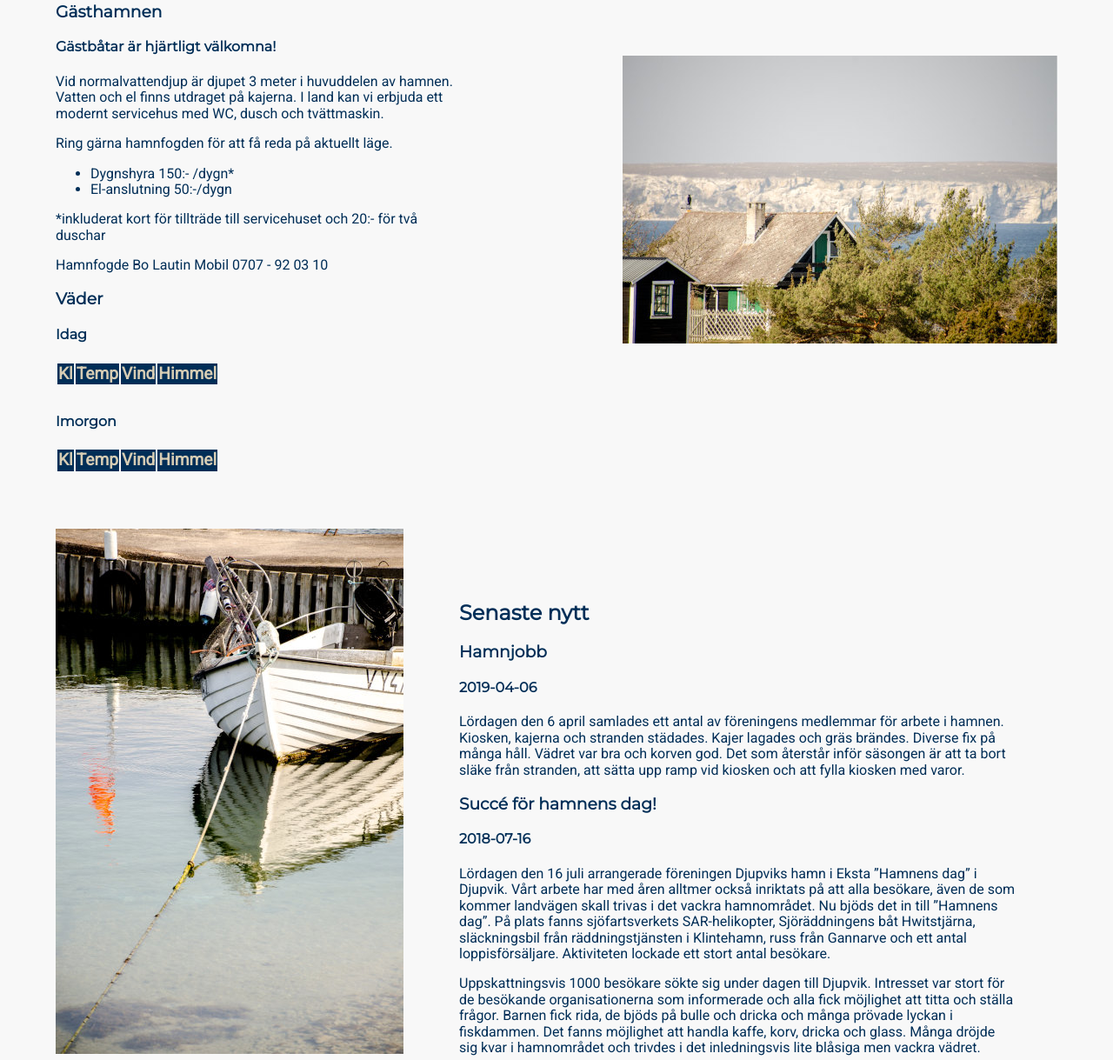
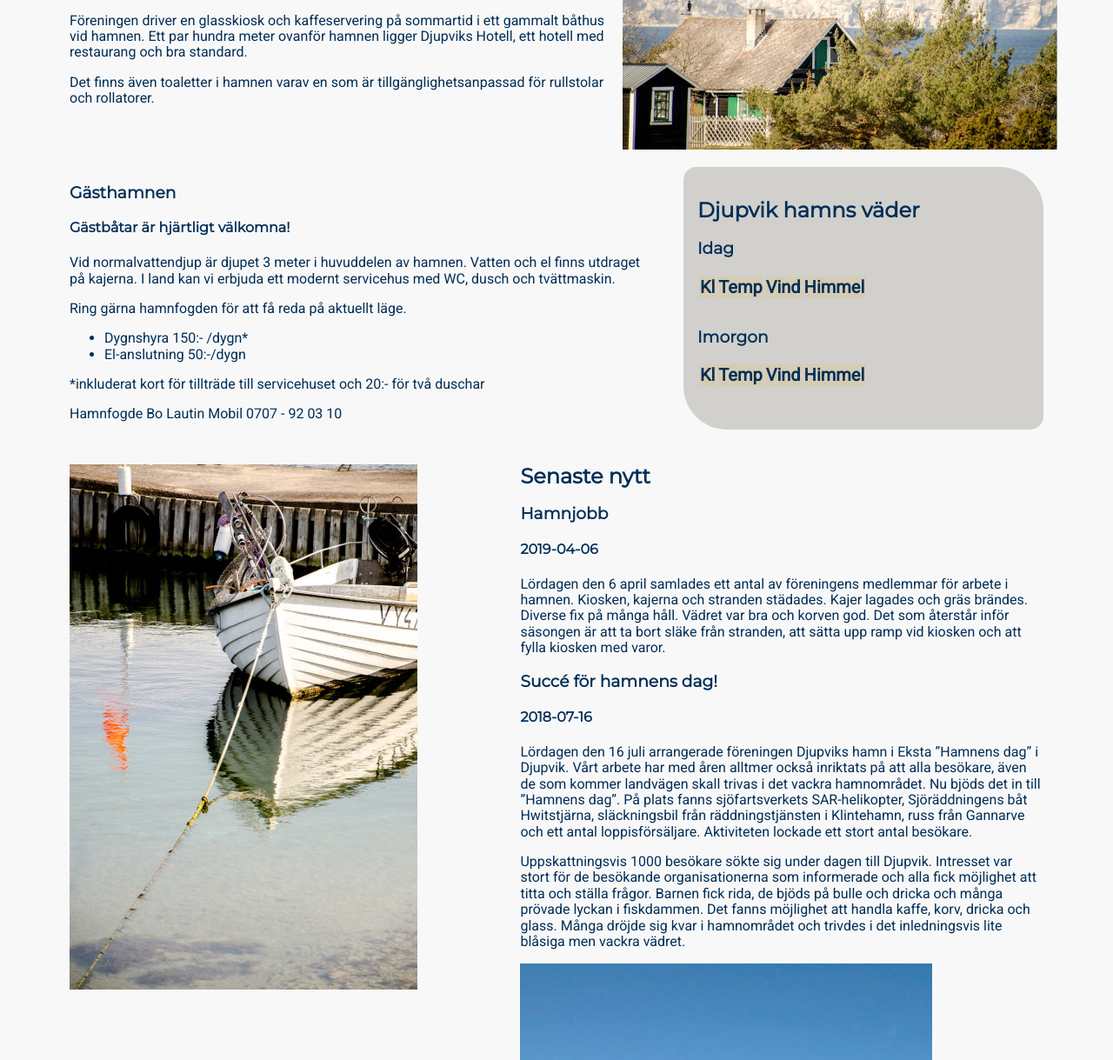
Before and after one commit to tomtensfari/DjupviksHamn, a plain HTML site: page index.html in a window 1280 px wide. Shown: the part 763-1982 px from the top of the page at 87% size. Drawn offline with Linux system fonts and the light colour scheme; no server answers.

Commit message:
flexbox ändringar i layout

```diff
--- a/css/style.css
+++ b/css/style.css
@@ -75,7 +75,6 @@ html {
     max-width: 100%;
 }
 
-
 /*Alla tabeller*/
 table {
   margin-bottom: 2rem;
@@ -91,8 +90,6 @@ table tr:nth-child(even) {
 table tr:nth-child(odd) {
   background-color: #fff;
 }
-
-
 
 /*Namnförklaringstabellen*/
 #names th {
@@ -312,7 +309,79 @@ section a:visited {
     }
   }
   @media screen and (min-width: 1024px){
-    #members_article {
+   /*Alla sidor*/
+    .flexcontainer{
+      display: flex;
+      flex-flow: row;
+      flex-wrap: wrap;
+      justify-content:space-between;
+    }
+    .flexcontainer article {
+      flex: 1 0 40%;
+      margin: 1rem;
+    }
+    .full_width_header{
+      flex: 0 1 100%;
+      margin: 1rem;
+    }
+    /*Index page*/
+    #timmerstuga {
+    margin-top:5rem
+    }
+    #guest_harbor_info{
+      flex-grow: 3;
+    }
+    #smhi{
+      margin: 1rem;
+      flex-grow: 2;
+    }
+    #bathamn {
+      margin: 1rem;
+      flex-grow: 1;
+    }
+    #news {
+      flex: 1 0 40%;
+      flex-grow: 2;
+    }
+    /*Turismål*/
+    #strand, #skapp, #natur{
+      margin:3rem 1rem;
+    }
+    #natur{
+      margin:3rem 0.5rem;
+    }
+
+  }
+  @media screen and (min-width: 1300px){
+    #guest_harbor_info{
+      flex: 35%
+    }
+    #bathamn{
+      margin-top: 2rem;
+    }
+    #timmerstuga{
+      margin: 5rem 2rem;
+    }
+  }
+
+  @media screen and (min-width: 2000px){
+    .flexcontainer article {
+      flex: 2 0 30%;
+    }
+    #guest_harbor_info {
+      flex:3 0 20%
+    }
+    #smhi{
+      flex-grow: 2;
+    }
+    #news {
+      flex: 1 0 60%;
+
+  }
+}
+
+
+    /*#members_article {
       display: inline-block;
       padding-bottom: 10rem;
     }
@@ -412,5 +481,4 @@ section a:visited {
 
     }
   }
-
-  /*Skriv mall för 2560px också*/
+*/
--- a/css/widget.css
+++ b/css/widget.css
@@ -1,3 +1,31 @@
-#smhi-widget {
+#smhi {
+    width: 17rem;
+    background-color: #D1D0CC;
+    padding-top: 1rem;
+    padding-bottom: 1rem;
+    padding-left: 1rem;
+    height: fit-content;
+    overflow-wrap: break-word;
+    border-radius: 15px 50px;
+}
+#smhi_tabel{
+    border: 3px;
+    border-color: #002E57;
+}
+#smhi_tabel th {
+    color: #002E57;
+    background-color: #D6CCB4;
+    font-size: 125%;
+  }
+  #smhi_tabel td{
+    font-size: 115%;
+    text-align: center;
+  }
 
-}
+/*
+  FÄRGPALETTEN
+    #D6CCB4
+    #2F6A9D
+    #002E57
+    #D1D0CC ändrad till #f8f8f8
+    #00498A*/
--- a/index.html
+++ b/index.html
@@ -32,22 +32,20 @@
       </div>
 
   </div>
-
       <main>
-      <section>
-        <h2>Välkommen till Djupvik hamn!</h2>
+      <section class="flexcontainer">
+        <h2 class="full_width_header">Välkommen till Djupvik hamn!</h2>
         <article id="general_information">
           <h3>Övergripande information</h3>
           <p>Djupviks hamn ligger på Gotlands västkust nästan rakt öster om Lilla Karlsö. Hamnen är otroligt vackert belägen i anslutning till ett gammalt Gotländskt fiskeläge bestående av fiskebodar från sent 1800-tal. Husen är grupperade i tre rader, mellan dem ligger gistgarden där man torkar nät och närmast stranden ligger båthusen. Från fiskeläget har man fri utsikt mot de båda Karlsöarna.</p>
           <p>Ansvaret för hamnen och fiskeläget har Djupviks hamnförening, som är en ideell förening som aktivt verkar för att bibehålla och utveckla Djupvik som fiskehamn och som fritidsbåtshamn för de många närboende och sommarboende.</p>
           <p>Föreningen driver en glasskiosk och kaffeservering på sommartid i ett gammalt båthus vid hamnen. Ett par hundra meter ovanför hamnen ligger Djupviks Hotell, ett hotell med restaurang och bra standard.</p>
           <p>Det finns även toaletter i hamnen varav en som är tillgänglighetsanpassad för rullstolar och rollatorer.</p>
-          <picture id="timmerstuga">
+        </article>
+        <picture id="timmerstuga">
             <source srcset="images/Timmerstuga_mellan.jpg" media="(min-width:768px)" /><!--Mellan bilden-->
             <img src="images/Timmerstuga_liten.jpg" alt="Timmerstuga med berg och vatten i horisonten"/><!--Lilla bilden-->
         </picture>
-        </article>
-
 
         <article id="guest_harbor_info">
           <h3>Gästhamnen</h3>
@@ -70,11 +68,9 @@
           <source srcset="images/bathamn_mellan.jpg" media="(min-width:768px)" /><!--Mellan bilden-->
           <img src="images/bathamn_liten.jpg" alt="Vit båt liggandes i hamnen"/><!--Lilla bilden-->
         </picture>
-      </section>
 
-
-       <section id="news">
-        <h2>Senaste nytt</h2>
+       <div id="news">
+        <h2 class="full_width_header">Senaste nytt</h2>
         <article id="harbor_work">
           <h3>Hamnjobb</h3>
           <h4 class="date"><time datetime="2019-04-06">2019-04-06</time></h4>
@@ -90,9 +86,10 @@
               <source srcset="images/HamnensDag.jpg" media="(min-width:1200px)"/><!--Stora bilden-->
               <source srcset="images/HamnensDag_mellan.jpg" media="(min-width:769px)" /><!--Mellan bilden-->
               <img src="images/HamnensDag_liten.jpg" alt="Hamnens dag i djupviks hamn"/><!--Lilla bilden-->
-              <figcaption>Foto: Björn Hjernquist</figcaption>
             </picture>
+            <p class="picture_caption">Foto: Björn Hjernquist</p>
         </article>
+       </div>
        </section>
       </main>
       <footer>
--- a/js/index.js
+++ b/js/index.js
@@ -4,10 +4,10 @@ let promise = fetchWeather();
 //Skapa rubriker
 const WEATHER_SECTION = document.getElementById('smhi');
 
-var sectionHeader = document.createElement('h3');
-sectionHeader.innerHTML = "Väder";
+var sectionHeader = document.createElement('h2');
+sectionHeader.innerHTML = "Djupvik hamns väder";
 
-var sectionSubHeader = document.createElement('h4');
+var sectionSubHeader = document.createElement('h3');
 sectionSubHeader.innerHTML = "Idag";
 WEATHER_SECTION.appendChild(sectionHeader);
 WEATHER_SECTION.appendChild(sectionSubHeader);
@@ -35,12 +35,12 @@ WEATHER_TABEL.appendChild(SKY_HEADER);
 
 
 //Tabell för morgondagen
-var sectionSubHeader = document.createElement('h4');
+var sectionSubHeader = document.createElement('h3');
 sectionSubHeader.innerHTML = "Imorgon";
 WEATHER_SECTION.appendChild(sectionSubHeader);
 
 const WEATHER_TABEL_TOMORROW = document.createElement('table');
-WEATHER_TABEL_TOMORROW.setAttribute('id', 'smhi_tabel_tomorrow');
+WEATHER_TABEL_TOMORROW.setAttribute('id', 'smhi_tabel');
 WEATHER_SECTION.appendChild(WEATHER_TABEL_TOMORROW);
 
 const CLOCK_HEADER_TOMORROW = document.createElement('th');
```
Also changed, not shown: html/historia.html (+1 -1 lines), html/turist.html (+2 -3 lines).
